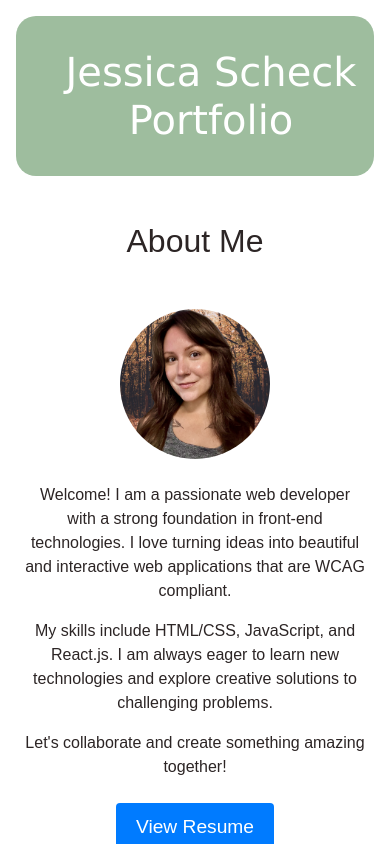
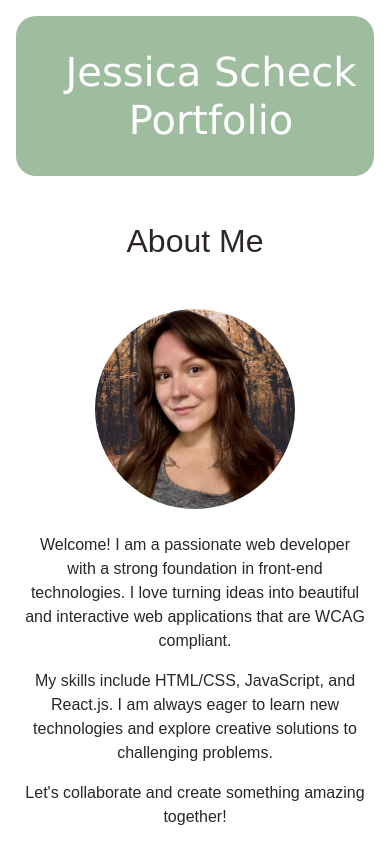
Before and after one commit to Jessmica11/react-portfolio, a React (Vite) app: page /about in a window 390 px wide. Shown: the top 844 px of the page. Built offline with nearby package versions, Linux system fonts and the light colour scheme; the HTML template or start-up script is replaced by a standard one.

Commit message:
made profile photo slightly larger

```diff
--- a/src/App.css
+++ b/src/App.css
@@ -39,7 +39,7 @@ nav a {
 
 .profile-img {
   width: 100%;
-  max-width: 200px;
+  max-width: 300px;
   height: auto;
   border-radius: 50%;
 }
@@ -74,7 +74,7 @@ nav a {
   }
 
   .profile-img {
-    max-width: 150px;
+    max-width: 200px;
   }
 }
 
```
